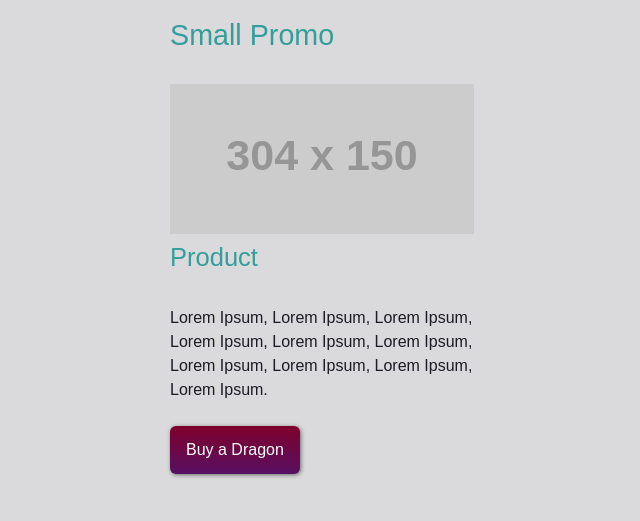
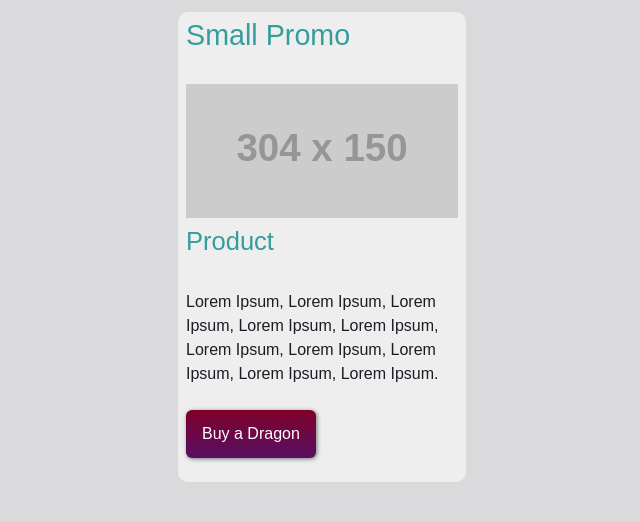
Before and after one commit to cole0228/ecommerce-website, a Jekyll site: the page styleguide/promo-small.html, which Jekyll copies as it is, in a window 1280 px wide. Shown: the top 521 px of the page, without its empty margins (324-964 px from the left). Built offline with Jekyll 4.4.1, drawn with Linux system fonts in a browser that asks for light colours; some web fonts are replaced; Markdown is read by kramdown in place of the engine named in the settings.

Commit message:
styling large ad small promos

```diff
--- a/css/promos.css
+++ b/css/promos.css
@@ -14,6 +14,11 @@ white: #fff
 
 .promos-small{
 	max-with: 25rem;
+	background-color: #eee;
+	border-radius: 10px;
+	margin: 0 .5em 1.5em .5em;
+	padding-left: .5em;
+	padding-right: .5em;
 }
 
 .large-promo-img{
@@ -26,12 +31,10 @@ white: #fff
 	width: 100%;
 }
 
-.promo-small{
+.promo-large{
 	background-color: #eee;
 	border-radius: 10px;
+	margin: 0 .5em 1.5em .5em;
+	padding-left: .5em;
+	padding-right: .5em;
 }
-
-.promo-large{
-	background-color: #571062;
-	border-radius: 10px;
-}
```
